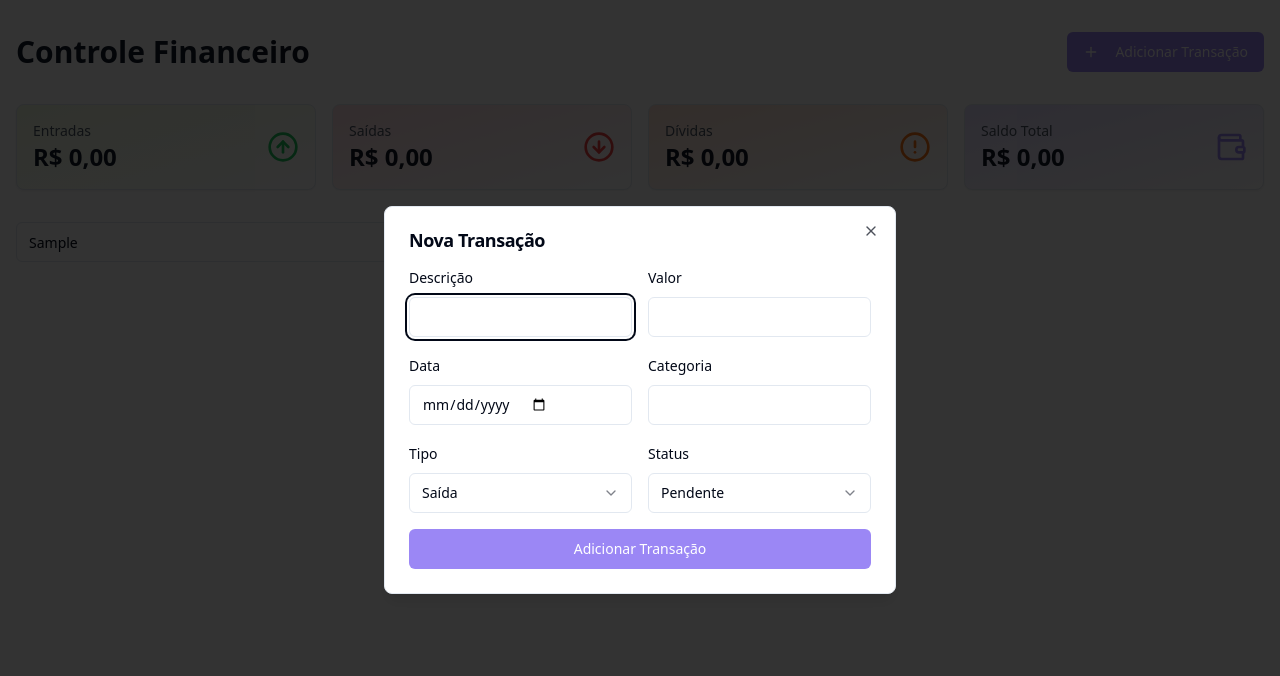
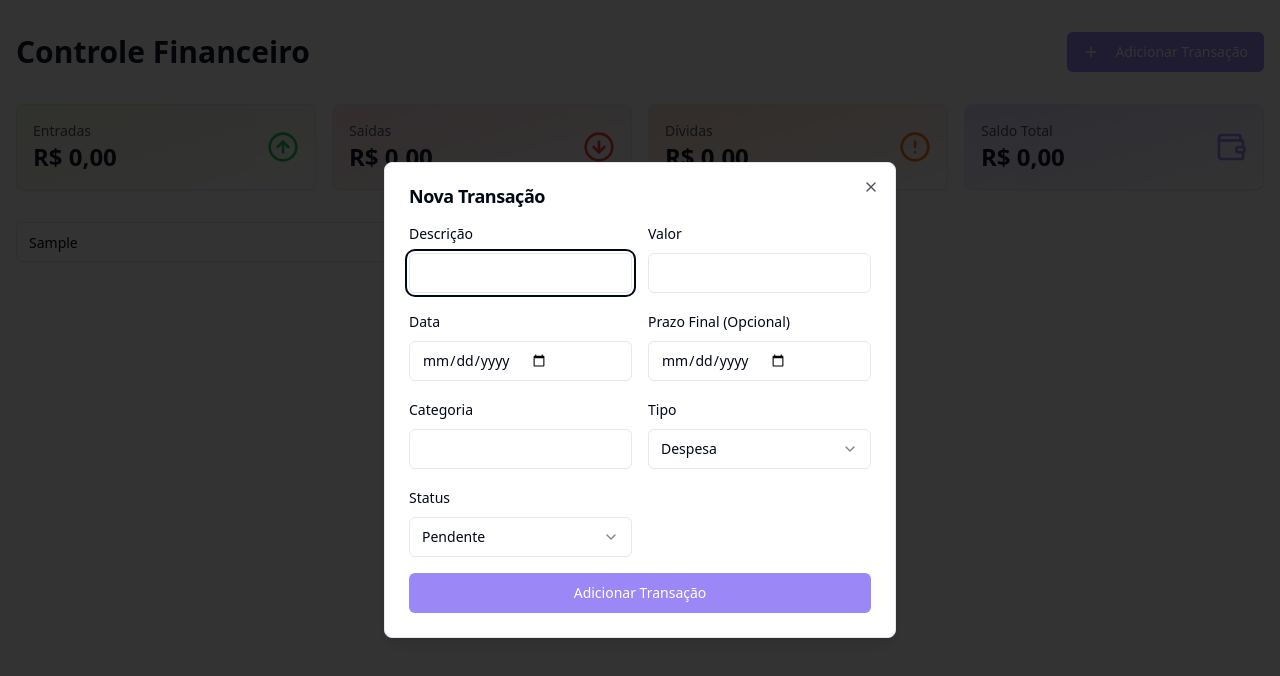
Before and after one commit to paycardsx/savvy-funds-control, a React (Vite) app: page / in a window 1280 px wide. Both pictures are taken after typing "Sample" into the empty fields and a click on the button "Adicionar Transação". Shown: the top 676 px of the page. Built offline with nearby package versions, Linux system fonts and the light colour scheme.

Commit message:
Add expenses and deadlines feature
Implement functionality to include expenses and optional deadlines for debts in the financial management system.
[skip gpt_engineer]

```diff
--- a/src/components/AddTransactionForm.tsx
+++ b/src/components/AddTransactionForm.tsx
@@ -13,23 +13,34 @@ export const AddTransactionForm = ({ onAddTransaction }: AddTransactionFormProps
   const [description, setDescription] = useState("");
   const [amount, setAmount] = useState("");
   const [date, setDate] = useState("");
+  const [dueDate, setDueDate] = useState("");
   const [category, setCategory] = useState("");
   const [type, setType] = useState<TransactionType>("expense");
   const [status, setStatus] = useState<TransactionStatus>("pending");
 
   const handleSubmit = (e: React.FormEvent) => {
     e.preventDefault();
-    onAddTransaction({
+    const transaction = {
       description,
       amount: Number(amount),
       date,
       category,
       type,
       status,
-    });
+    } as Omit<Transaction, 'id'>;
+
+    // Adiciona o prazo final apenas se for despesa ou dívida e tiver sido preenchido
+    if ((type === 'expense' || type === 'debt') && dueDate) {
+      transaction.dueDate = dueDate;
+    }
+
+    onAddTransaction(transaction);
+
+    // Limpa o formulário
     setDescription("");
     setAmount("");
     setDate("");
+    setDueDate("");
     setCategory("");
     setType("expense");
     setStatus("pending");
@@ -68,6 +79,17 @@ export const AddTransactionForm = ({ onAddTransaction }: AddTransactionFormProps
             required
           />
         </div>
+        {(type === 'expense' || type === 'debt') && (
+          <div className="space-y-2">
+            <Label htmlFor="dueDate">Prazo Final (Opcional)</Label>
+            <Input
+              id="dueDate"
+              type="date"
+              value={dueDate}
+              onChange={(e) => setDueDate(e.target.value)}
+            />
+          </div>
+        )}
         <div className="space-y-2">
           <Label htmlFor="category">Categoria</Label>
           <Input
@@ -85,7 +107,7 @@ export const AddTransactionForm = ({ onAddTransaction }: AddTransactionFormProps
             </SelectTrigger>
             <SelectContent>
               <SelectItem value="income">Entrada</SelectItem>
-              <SelectItem value="expense">Saída</SelectItem>
+              <SelectItem value="expense">Despesa</SelectItem>
               <SelectItem value="debt">Dívida</SelectItem>
             </SelectContent>
           </Select>
--- a/src/components/TransactionCard.tsx
+++ b/src/components/TransactionCard.tsx
@@ -46,6 +46,11 @@ export const TransactionCard = ({ transaction }: TransactionCardProps) => {
             </Badge>
             <span className="text-sm text-gray-500">{transaction.category}</span>
           </div>
+          {transaction.dueDate && (transaction.type === 'expense' || transaction.type === 'debt') && (
+            <div className="flex items-center gap-1 text-sm text-gray-500 mt-1">
+              <span>Prazo: {new Date(transaction.dueDate).toLocaleDateString('pt-BR')}</span>
+            </div>
+          )}
         </div>
         <div className="text-right">
           <span className={`text-lg font-bold ${getTypeColor(transaction.type)}`}>
--- a/src/lib/types.ts
+++ b/src/lib/types.ts
@@ -6,6 +6,7 @@ export interface Transaction {
   description: string;
   amount: number;
   date: string;
+  dueDate?: string; // Campo opcional de prazo final
   category: string;
   type: TransactionType;
   status: TransactionStatus;
```
